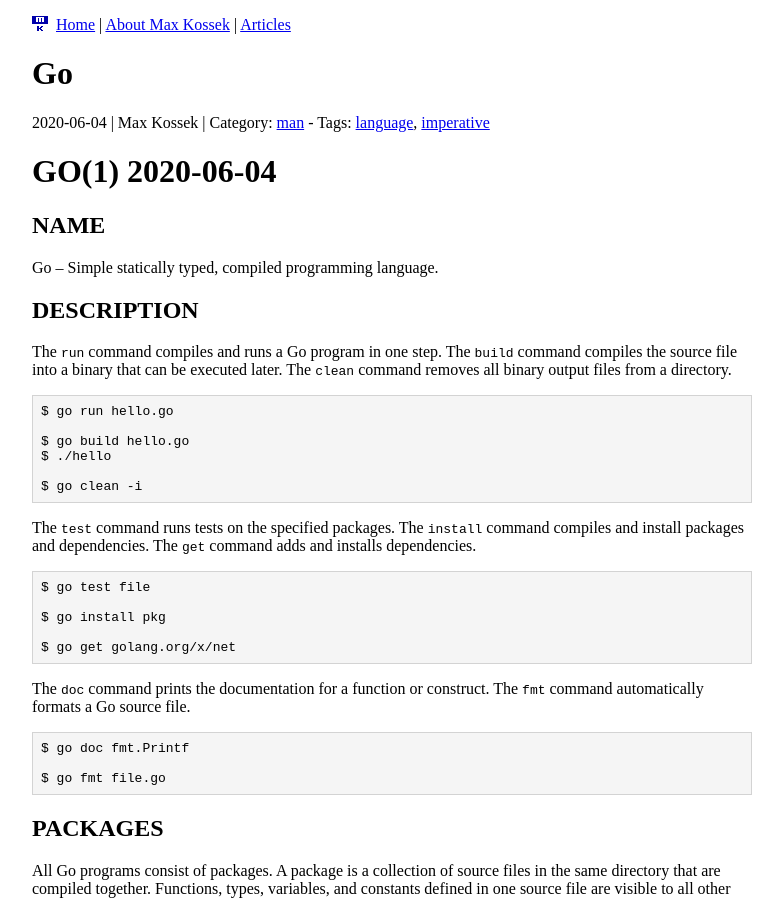
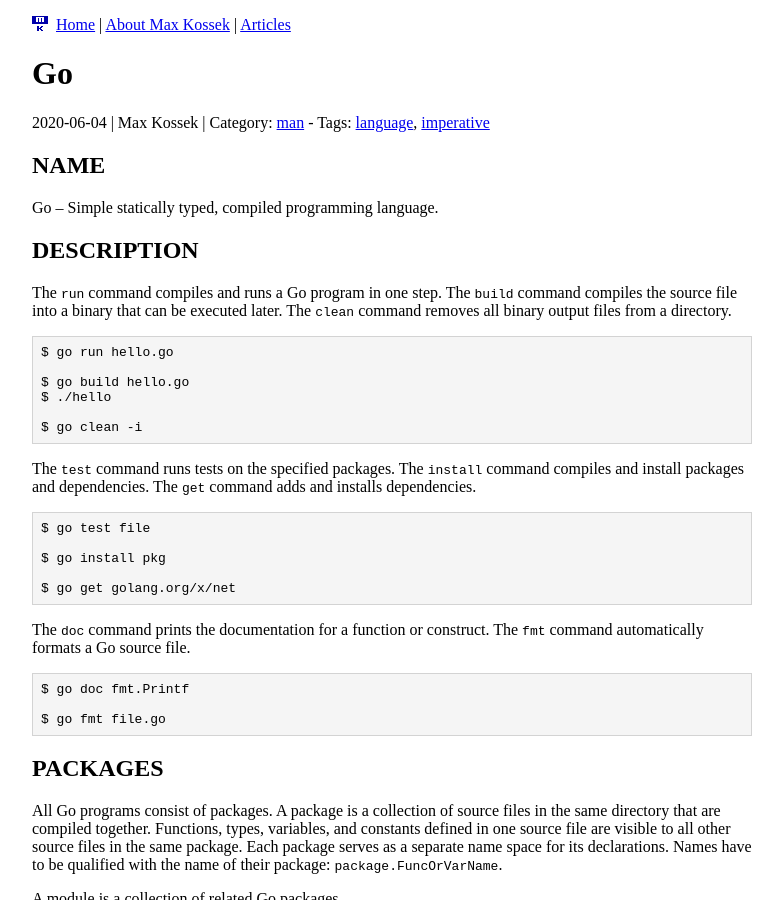
Before and after one commit to maxkossek/maxkossek.github.io, a Jekyll site: the page built from _posts/2020-06-04-go.md, in a window 1280 px wide and 900 px high. Shown: the whole window, without its empty margins (248-1031 px from the left). Built offline with Jekyll 4.4.1, drawn with Linux system fonts in a browser that asks for light colours.

Commit message:
Remove duplicate title.

```diff
--- a/_posts/2020-06-04-go.md
+++ b/_posts/2020-06-04-go.md
@@ -9,9 +9,6 @@ description: Reference for the Go programming language.
 sitemap:
     lastmod: 2020-06-04
 ---
-
-GO(1) 2020-06-04
-================
 
 NAME
 ----
```
